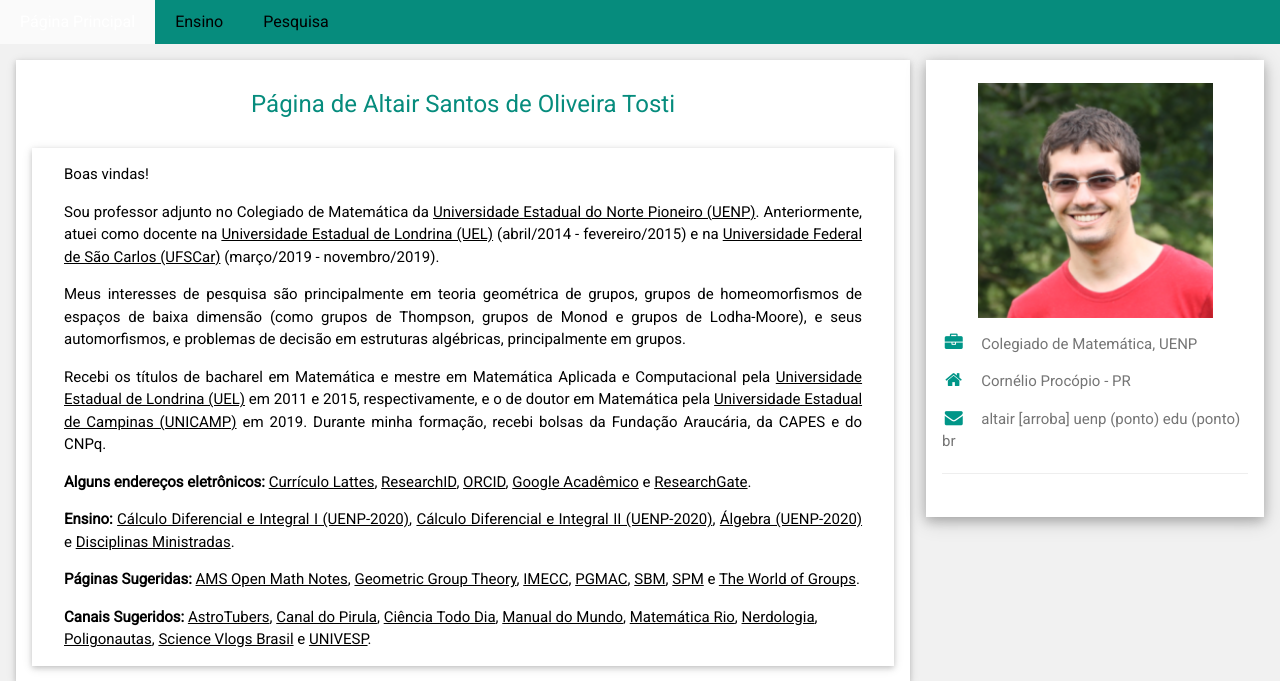
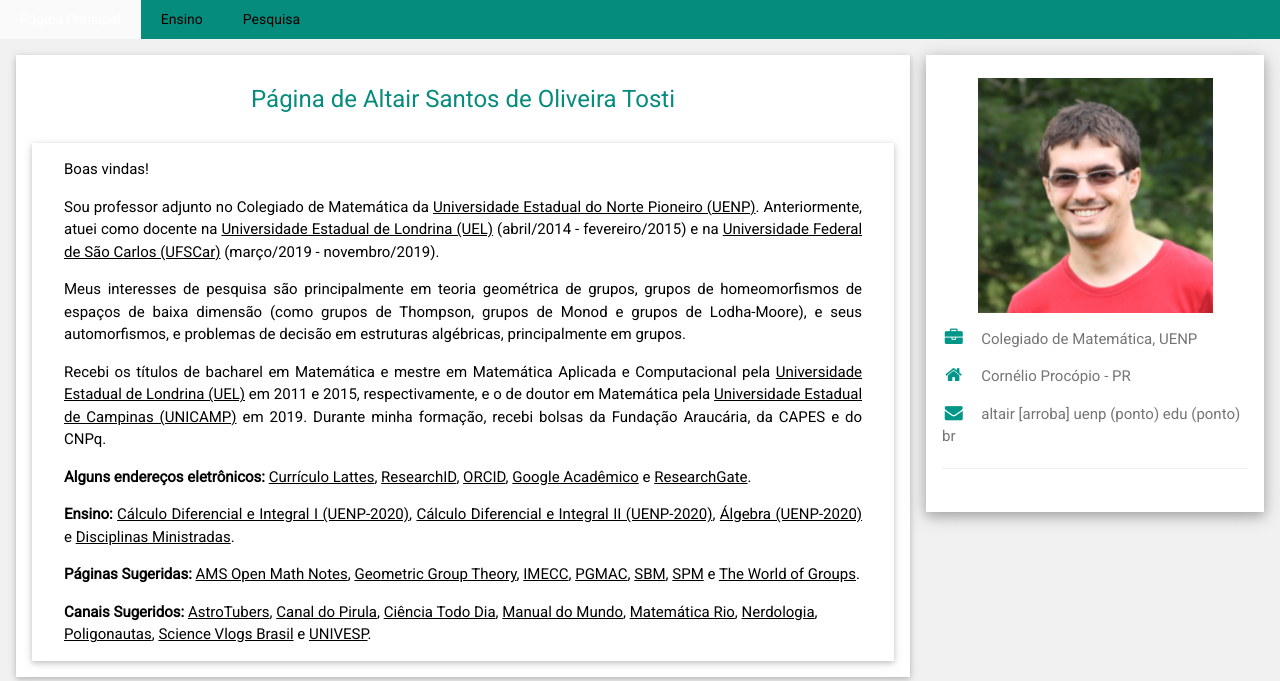
Before and after one commit to altairsot/altairsot.github.io, a PHP site: page / in a window 1280 px wide. Shown: the top 681 px of the page. Run offline with PHP 8.4, Linux system fonts and the light colour scheme.

Commit message:
Update estilo.css

```diff
--- a/css/estilo.css
+++ b/css/estilo.css
@@ -80,14 +80,14 @@ h5
 {
 font: Verdana, sans-serif;
 color: #068C7D;
-text-align: center;
+text-align: left;
 }
 
 h6
 {
 font: Verdana, sans-serif;
 color: #068C7D;
-text-align: center;
+text-align: left;
 }
 
 h7
@@ -95,7 +95,7 @@ h7
 font: Verdana, sans-serif;
 font-size: 18px
 color: #238E23;
-text-align: center;
+text-align: left;
 }
 
 /* Add a black background color to the top navigation */
@@ -109,9 +109,9 @@ text-align: center;
   float: left;
   color: #000000;
   text-align: center;
-  padding: 10px 20px;
+  padding: 9px 20px;
   text-decoration: none;
-  font-size: 16px;
+  font-size: 14px;
 }
 
 /* Change the color of links on hover */
```
